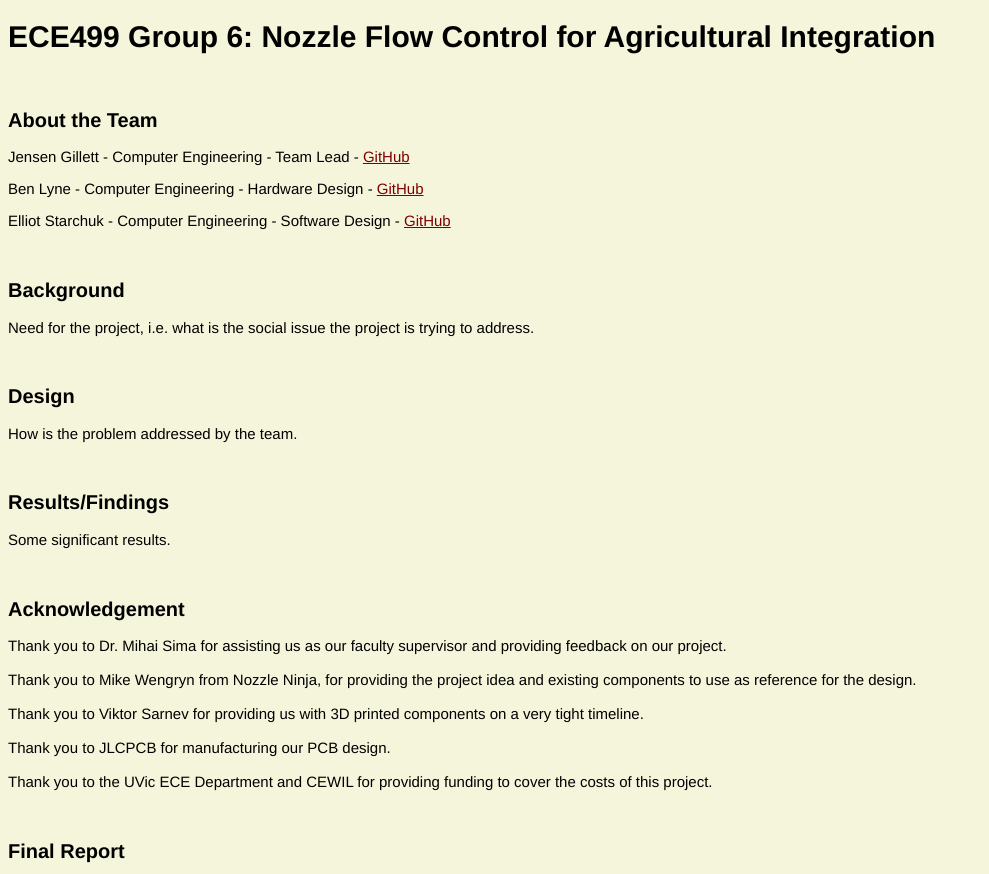
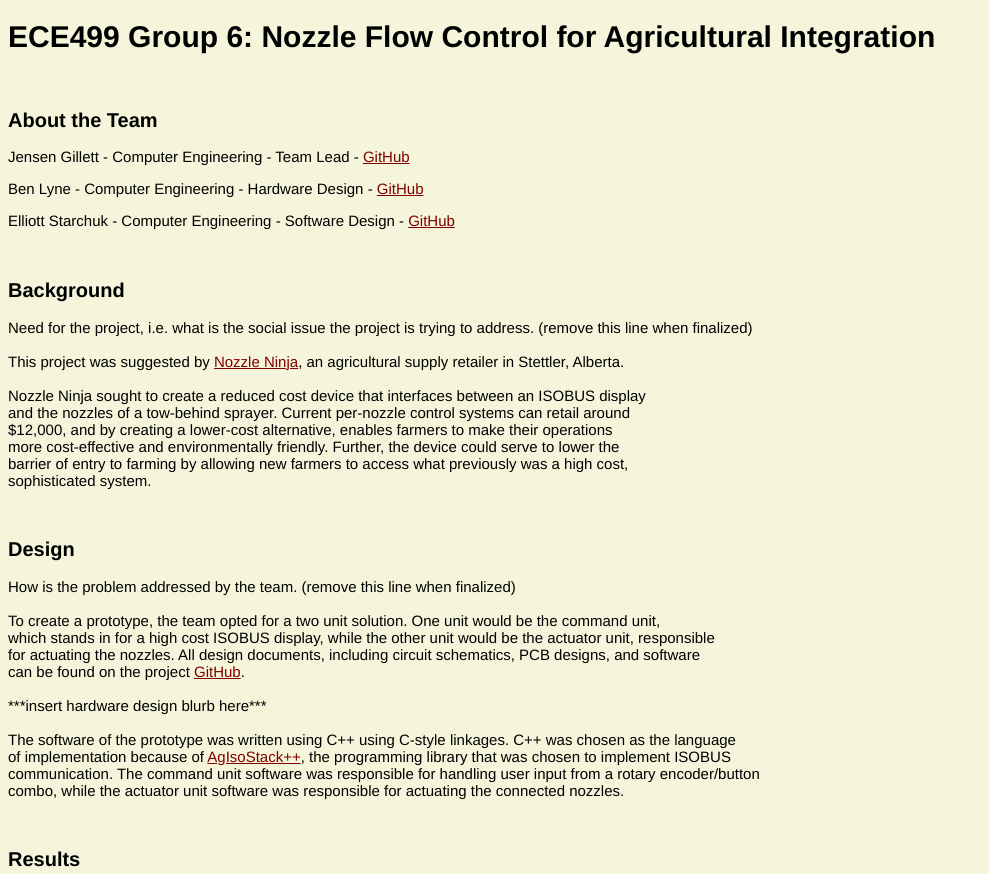
Before and after one commit to Tropingenie/ECE-499-Website, a plain HTML site: page index.html in a window 1280 px wide. Shown: the top 874 px of the page, without its empty margins (0-989 px from the left). Drawn offline with Linux system fonts and the light colour scheme.

Commit message:
updated contents in background, design, and results

```diff
--- a/index.html
+++ b/index.html
@@ -42,19 +42,55 @@
 <h2>About the Team</h2>
 <p>Jensen Gillett - Computer Engineering - Team Lead - <a href="https://github.com/jensengillett">GitHub</a></p>
 <p>Ben Lyne - Computer Engineering - Hardware Design - <a href="https://github.com/Tropingenie">GitHub</a></p>
-<p>Elliot Starchuk - Computer Engineering - Software Design - <a href="https://github.com/estarchuk">GitHub</a></p>
+<p>Elliott Starchuk - Computer Engineering - Software Design - <a href="https://github.com/estarchuk">GitHub</a></p>
 
 <br>
 <h2>Background</h2>
-<p>Need for the project, i.e. what is the social issue the project is trying to address.</p>
+<p>Need for the project, i.e. what is the social issue the project is trying to address. (remove this line when finalized)
+<br>
+<br>This project was suggested by <a href="https://nozzleninja.com">Nozzle Ninja</a>, an agricultural supply retailer in Stettler, Alberta.<br>
+<br>Nozzle Ninja sought to create a reduced cost device that interfaces between an ISOBUS display<br>
+and the nozzles of a tow-behind sprayer. Current per-nozzle control systems can retail around
+<br>$12,000, and by creating a lower-cost alternative, enables farmers to make their operations
+<br>more cost-effective and environmentally friendly. Further, the device could serve to lower the
+<br>barrier of entry to farming by allowing new farmers to access what previously was a high cost,
+<br>sophisticated system.
+</p>
 
 <br>
 <h2>Design</h2>
-<p>How is the problem addressed by the team.</p>
+<p>How is the problem addressed by the team. (remove this line when finalized)
+<br>
+<br>To create a prototype, the team opted for a two unit solution. One unit would be the command unit,
+<br>which stands in for a high cost ISOBUS display, while the other unit would be the actuator unit, responsible
+<br>for actuating the nozzles. All design documents, including circuit schematics, PCB designs, and software
+<br>can be found on the project <a href="https://github.com/Tropingenie/ECE-499">GitHub</a>.
+<br><br>***insert hardware design blurb here***
+<br><br> The software of the prototype was written using C++ using C-style linkages. C++ was chosen as the language
+<br>of implementation because of <a href="https://github.com/Open-Agriculture/AgIsoStack-plus-plus">AgIsoStack++</a>, the programming library that was chosen to implement ISOBUS
+<br>communication. The command unit software was responsible for handling user input from a rotary encoder/button
+<br>combo, while the actuator unit software was responsible for actuating the connected nozzles.
+</p>
 
 <br>
-<h2>Results/Findings</h2>
-<p>Some significant results.</p>
+<h2>Results</h2>
+<p>Some significant results. (remove this line when finalized)
+<br>
+<br>The final prototype provides a good starting point for a more fully featured future design, despite some setbacks
+<br>during the prototyping process.
+<br><br>One issue encountered during prototyping was the unfortunate failure of one of the Canbus modules, which was
+<br>going to be used in order to implement ISOBUS communication. Due to time constraints, a replacement was not
+<br>sourced, and the team instead pivoted to using UART communication between the two units.
+<br><br>Another issue encountered was the rotary encoder, a pivotal part of the user interface, displaying inaccurate and
+<br>unexpected behaviour. After some investigation, the team uncovered the cause of the behaviour. Unable to correct
+<br>this behaviour in hardware, a software rewrite for the command unit was initiated, which was successful in surpressing
+<br>the unintended behaviour.
+<br><br>The final prototype met the original specifications of having the command and actuator unit communicate with
+<br>each other, as well as the having the actuator unit act on commands sent from the command unit. Although no
+<br>nozzles were attached to the actuator unit, LEDs were used to simulate the actuating of nozzles.
+<br><br>***insert picture of finalized prototype***
+<br><br>***extra blurb from the picture here (if required)
+</p>
 
 <br>
 <h2>Acknowledgement</h2>
```
